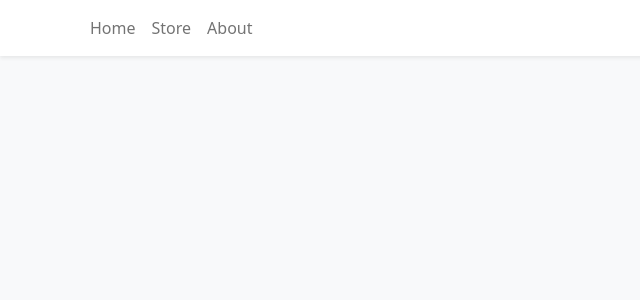
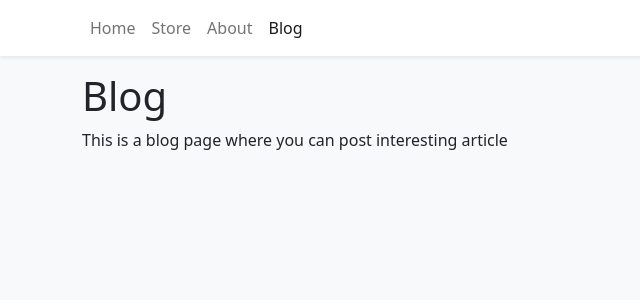
Before and after one commit to David-Koshkadze/react-shopping-cart01, a React (Vite) app: page /blog in a window 1280 px wide. Before the commit this address had no page. Shown: the top 300 px of the page, without its empty margins (0-640 px from the left). Built offline with nearby package versions, Linux system fonts and the light colour scheme.

Commit message:
second big commit

```diff
--- a/src/App.tsx
+++ b/src/App.tsx
@@ -4,6 +4,7 @@
 import { Home } from "./pages/Home";
 import { About } from "./pages/About";
 import { Store } from "./pages/Store";
+import { Blog } from "./pages/Blog"
 
 import { Navbar } from "./components/Navbar";
 import { ShoppingCartProvider } from "./context/ShoppingCartContext";
@@ -17,6 +18,7 @@
           <Route path="/" element={<Home />} />
           <Route path="/store" element={<Store />} />
           <Route path="/about" element={<About />} />
+          <Route path="/blog" element={<Blog />} />
         </Routes>
       </Container>
     </ShoppingCartProvider>
--- a/src/components/Navbar.tsx
+++ b/src/components/Navbar.tsx
@@ -17,6 +17,9 @@
           </Nav.Link>
           <Nav.Link to="/about" as={NavLink}>
             About
+          </Nav.Link>
+          <Nav.Link to="/blog" as={NavLink}>
+            Blog
           </Nav.Link>
         </Nav>
 
--- /dev/null
+++ b/src/pages/Blog.tsx
@@ -0,0 +1,8 @@
+export const Blog = () => {
+  return (
+    <>
+      <h1>Blog</h1>
+      <p>This is a blog page where you can post interesting article</p>
+    </>
+  );
+};
```
